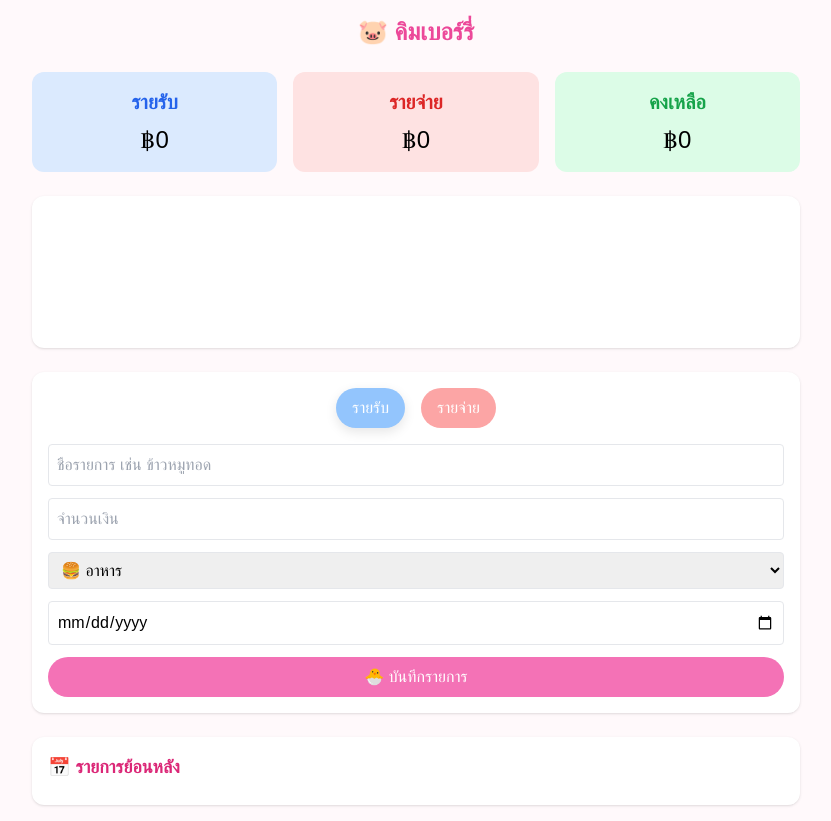
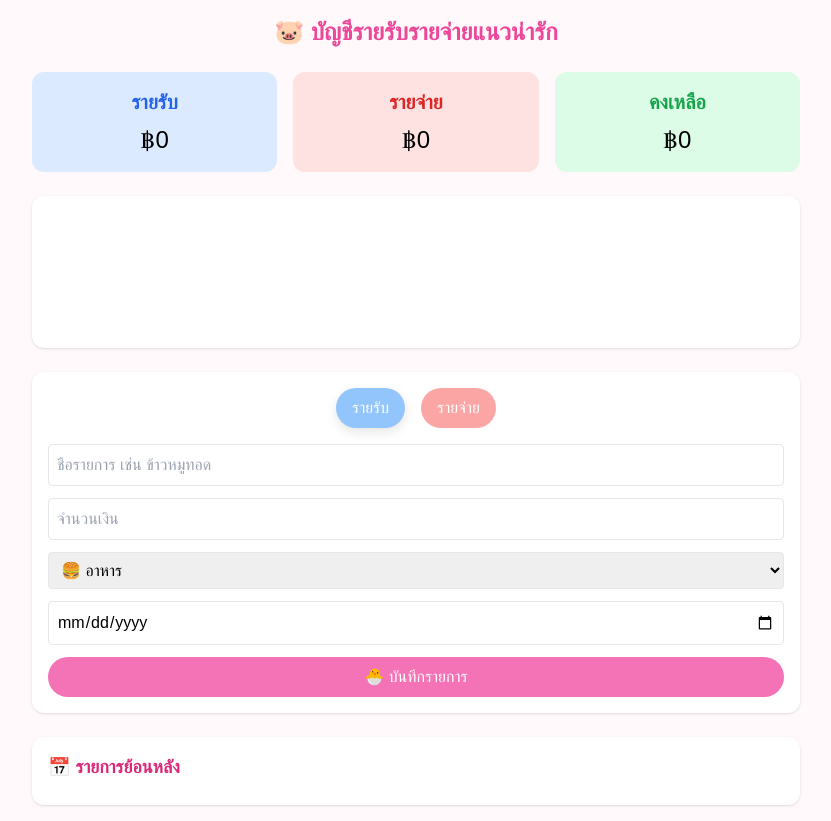
Before and after one commit to satida1997/pastel_expense_tracker, a plain HTML site: page index.html in a window 1280 px wide. Shown: the whole page, without its empty margins (224-1055 px from the left). Drawn offline with nearby package versions, Linux system fonts and the light colour scheme; no server answers.

Commit message:
Update index.html

```diff
--- a/index.html
+++ b/index.html
@@ -19,7 +19,7 @@
 <body class="p-4">
   <div class="max-w-3xl mx-auto">
     <!-- Header -->
-    <h1 class="text-2xl text-pink-500 font-bold text-center mb-6">🐷 คิมเบอร์รี่</h1>
+    <h1 class="text-2xl text-pink-500 font-bold text-center mb-6">🐷 บัญชีรายรับรายจ่ายแนวน่ารัก</h1>
 
     <!-- Dashboard Section -->
     <div class="grid grid-cols-1 md:grid-cols-3 gap-4 mb-6">
```
